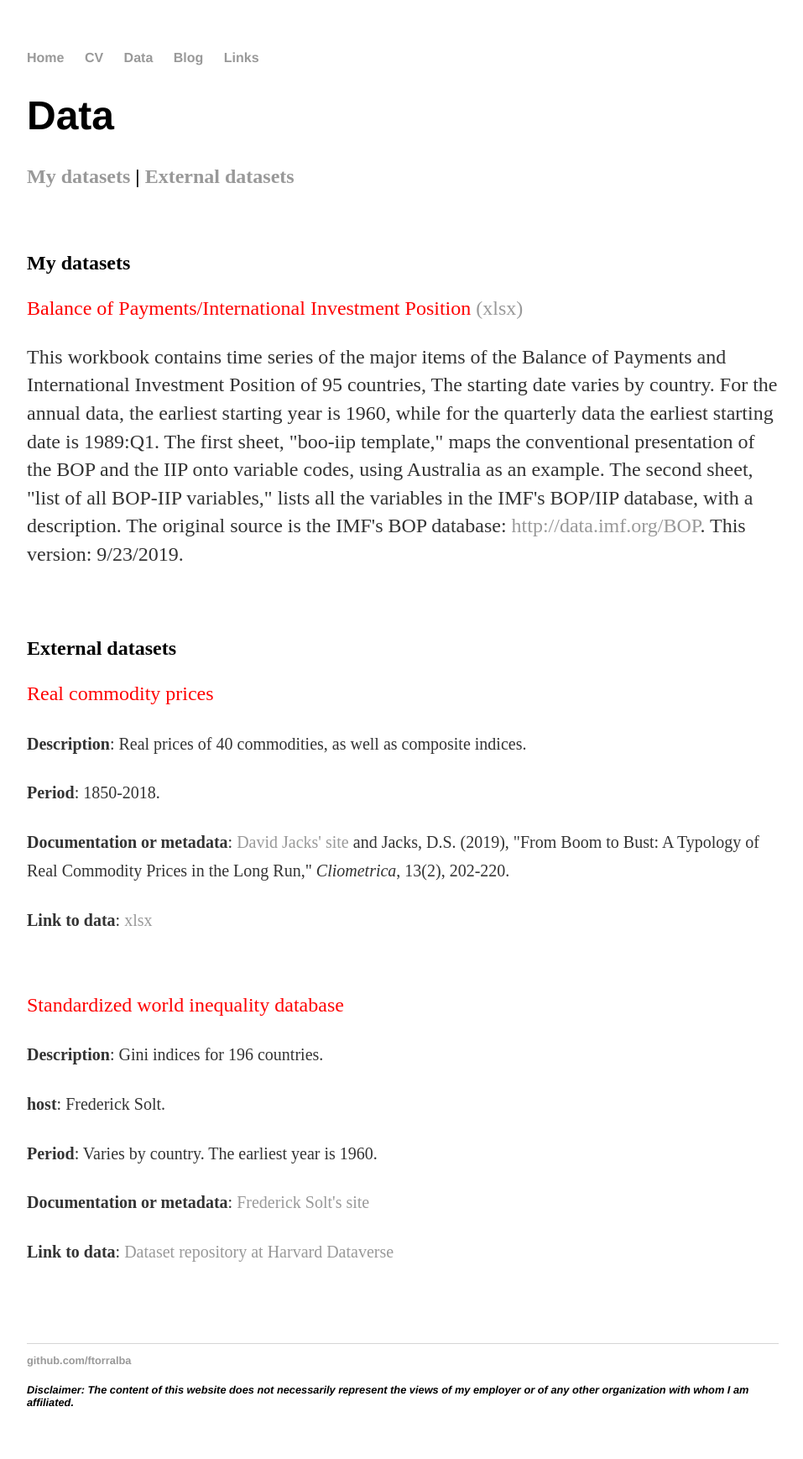
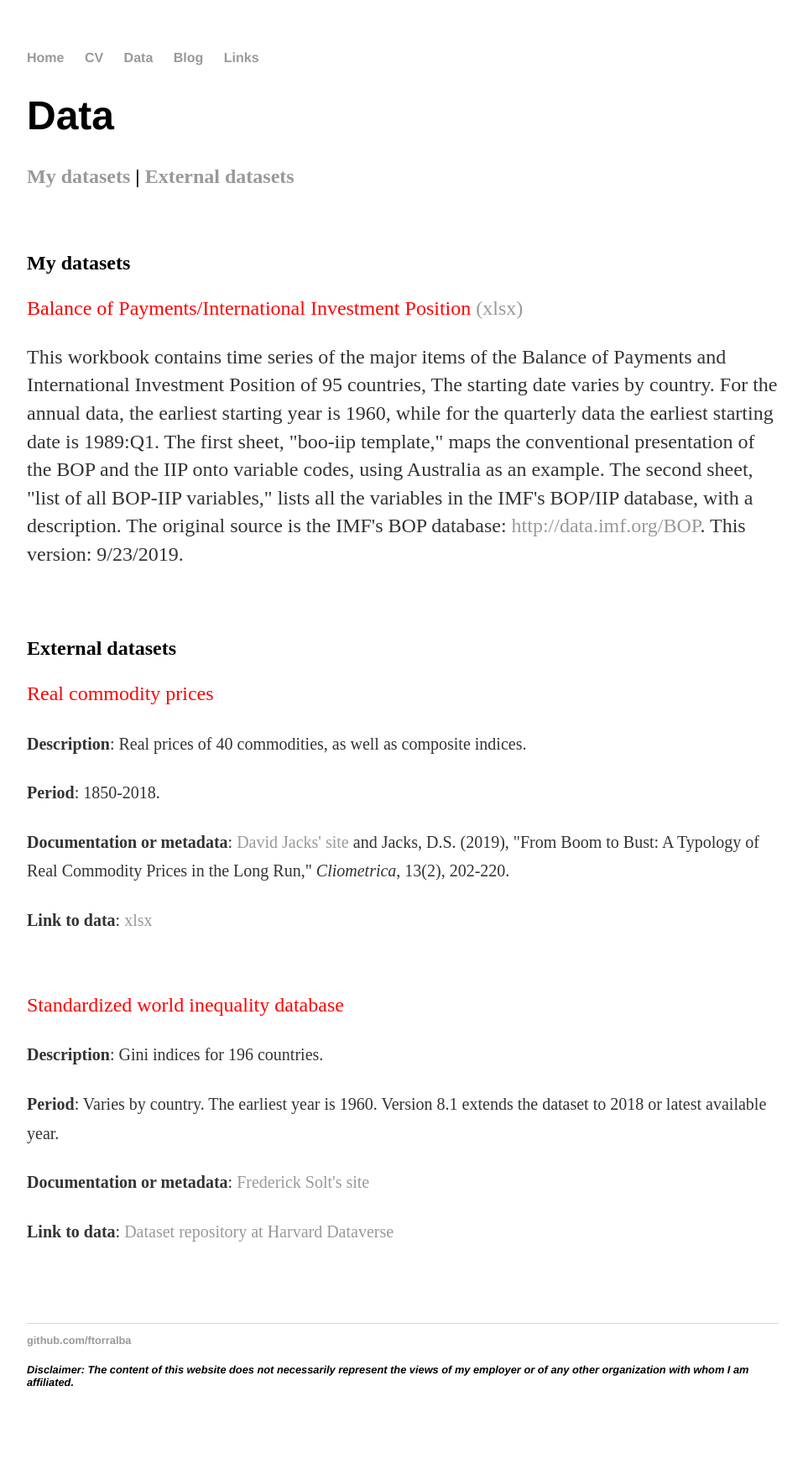
Before and after one commit to ftorralba/ftorralba.github.io, a Jekyll site: the page built from data.html, in a window 1280 px wide. Shown: the whole page at 84% size, without its empty margins (160-1117 px from the left). Built offline with Jekyll 4.4.1, drawn with Linux system fonts in a browser that asks for light colours; after the commit the page ends 1714 px from its top, so only the background shows below that.

Commit message:
Update data.html

```diff
--- a/data.html
+++ b/data.html
@@ -42,9 +42,7 @@ title: Data
 	<p>
 		<b>Description</b>: Gini indices for 196 countries.
 	<p>
-		<b>host</b>: Frederick Solt.
-	<p>
-		<b>Period</b>: Varies by country. The earliest year is 1960.
+		<b>Period</b>: Varies by country. The earliest year is 1960. Version 8.1 extends the dataset to 2018 or latest available year.
 	<p>
 		<b>Documentation or metadata</b>: <a href="https://fsolt.org/swiid/">Frederick Solt's site</a>
 	<p>
```
